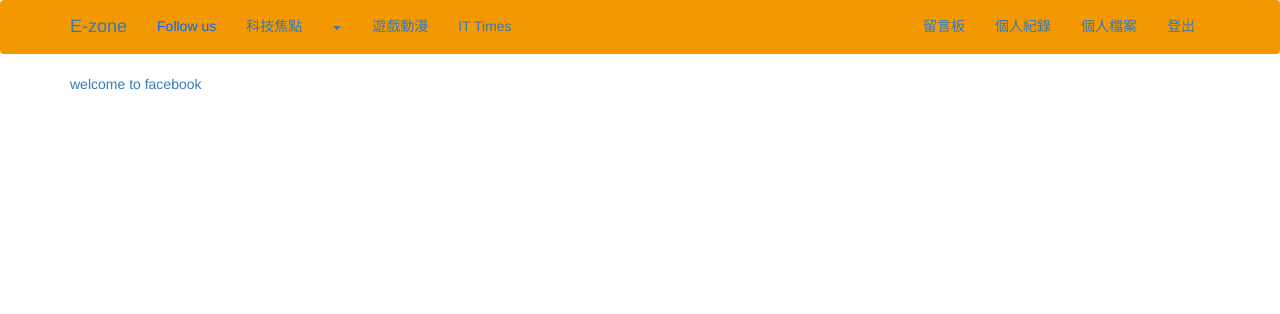
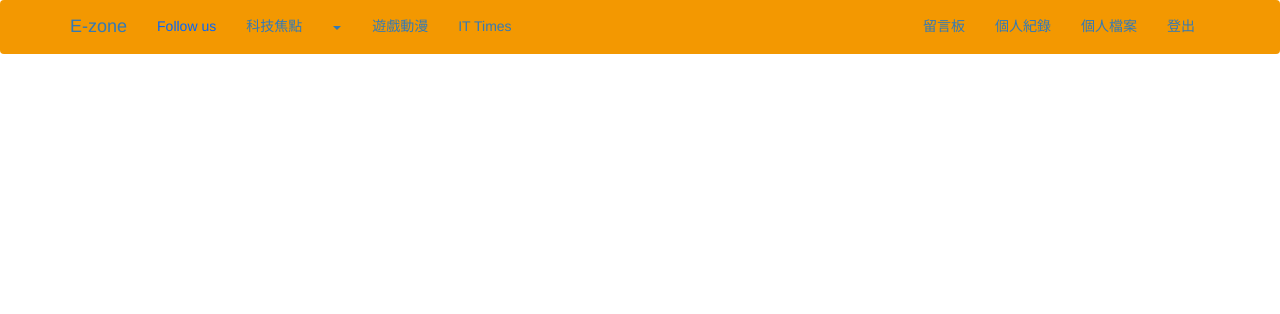
Before and after one commit to heirychan/flask-fyp, a Flask app: page / in a window 1280 px wide. Shown: the top 314 px of the page. Run offline with Flask 2, Linux system fonts and the light colour scheme; the visitor is signed in with stand-in values (Sample User, id 1); data comes from the database, SQL or seed files in the repository; some libraries are stand-ins or nearby versions.

Commit message:
Raphael first commit

```diff
--- a/app/templates/base.html
+++ b/app/templates/base.html
@@ -24,7 +24,7 @@
             </div>
             <div class="collapse navbar-collapse" id="bs-example-navbar-collapse-1">
                 <div class="nav navbar-nav">
-                    <li><a href="{{ url_for('main.ez') }}"><font color="#0066ff">{{ _('Follow us') }}</font></a></li>
+                    <li><a href="{{ url_for('main.flous') }}"><font color="#0066ff">{{ _('Follow us') }}</font></a></li>
                     <li><a class="nav-link" href="#">{{ _('科技焦點') }}</a></li>
                     <li class="nav-item dropdown">
                         <a class="btn dropdown-toggle" type="button" data-toggle="dropdown" aria-haspopup="false" aria-expanded="false"><span class="caret"></span></a>
--- a/app/templates/ez.html
+++ b/app/templates/ez.html
@@ -1,5 +1,4 @@
 {% extends "base.html" %}
 {% block current_app_content %}
-    <a href="https://www.facebook.com/v2.9/plugins/error/confirm/like?iframe_referer=https%3A%2F%2Fezone.ulifestyle.com.hk%2F&kid_directed_site=false&secure=true&plugin=like&return_params=%7B%22action%22%3A%22like%22%2C%22app_id%22%3A%22134643510061773%22%2C%22channel%22%3A%22https%3A%2F%2Fstaticxx.facebook.com%2Fconnect%2Fxd_arbiter.php%3Fversion%3D46%23cb%3Df2b98361cfebec4%26domain%3Dezone.ulifestyle.com.hk%26origin%3Dhttps%253A%252F%252Fezone.ulifestyle.com.hk%252Ff1c2d4afe2a00b%26relation%3Dparent.parent%22%2C%22container_width%22%3A%220%22%2C%22href%22%3A%22https%3A%2F%2Fwww.facebook.com%2FePlay.ezone%22%2C%22layout%22%3A%22button%22%2C%22locale%22%3A%22en_US%22%2C%22sdk%22%3A%22joey%22%2C%22share%22%3A%22false%22%2C%22show_faces%22%3A%22false%22%2C%22size%22%3A%22small%22%2C%22ret%22%3A%22sentry%22%2C%22act%22%3A%22like%22%7D">
-        welcome to facebook</a>
+
 {% endblock %}
--- /dev/null
+++ b/app/templates/flous.html
@@ -0,0 +1,5 @@
+{% extends "base.html" %}
+{% block current_app_content %}
+    <a href="https://www.facebook.com/v2.9/plugins/error/confirm/like?iframe_referer=https%3A%2F%2Fezone.ulifestyle.com.hk%2F&kid_directed_site=false&secure=true&plugin=like&return_params=%7B%22action%22%3A%22like%22%2C%22app_id%22%3A%22134643510061773%22%2C%22channel%22%3A%22https%3A%2F%2Fstaticxx.facebook.com%2Fconnect%2Fxd_arbiter.php%3Fversion%3D46%23cb%3Df2b98361cfebec4%26domain%3Dezone.ulifestyle.com.hk%26origin%3Dhttps%253A%252F%252Fezone.ulifestyle.com.hk%252Ff1c2d4afe2a00b%26relation%3Dparent.parent%22%2C%22container_width%22%3A%220%22%2C%22href%22%3A%22https%3A%2F%2Fwww.facebook.com%2FePlay.ezone%22%2C%22layout%22%3A%22button%22%2C%22locale%22%3A%22en_US%22%2C%22sdk%22%3A%22joey%22%2C%22share%22%3A%22false%22%2C%22show_faces%22%3A%22false%22%2C%22size%22%3A%22small%22%2C%22ret%22%3A%22sentry%22%2C%22act%22%3A%22like%22%7D">
+        welcome to facebook</a>
+{% endblock %}
```
